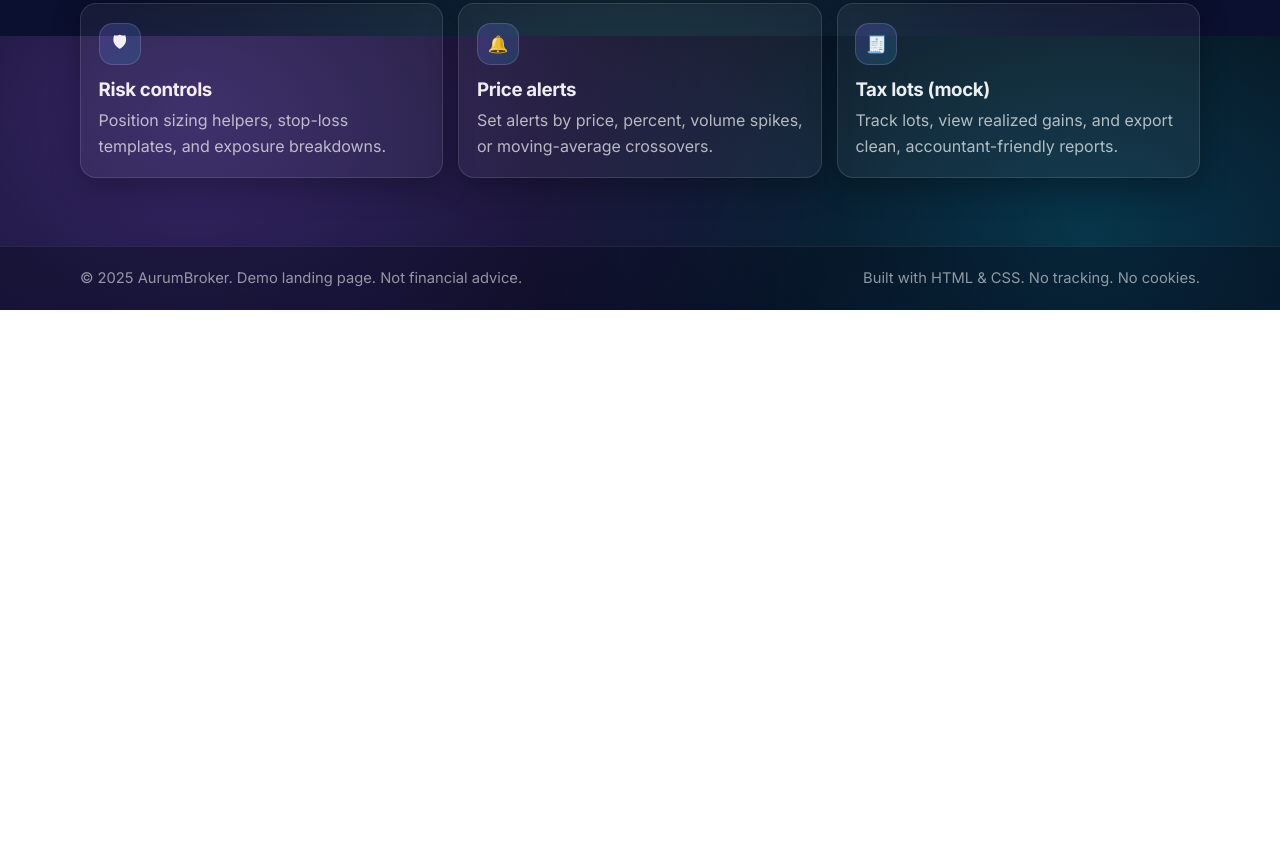
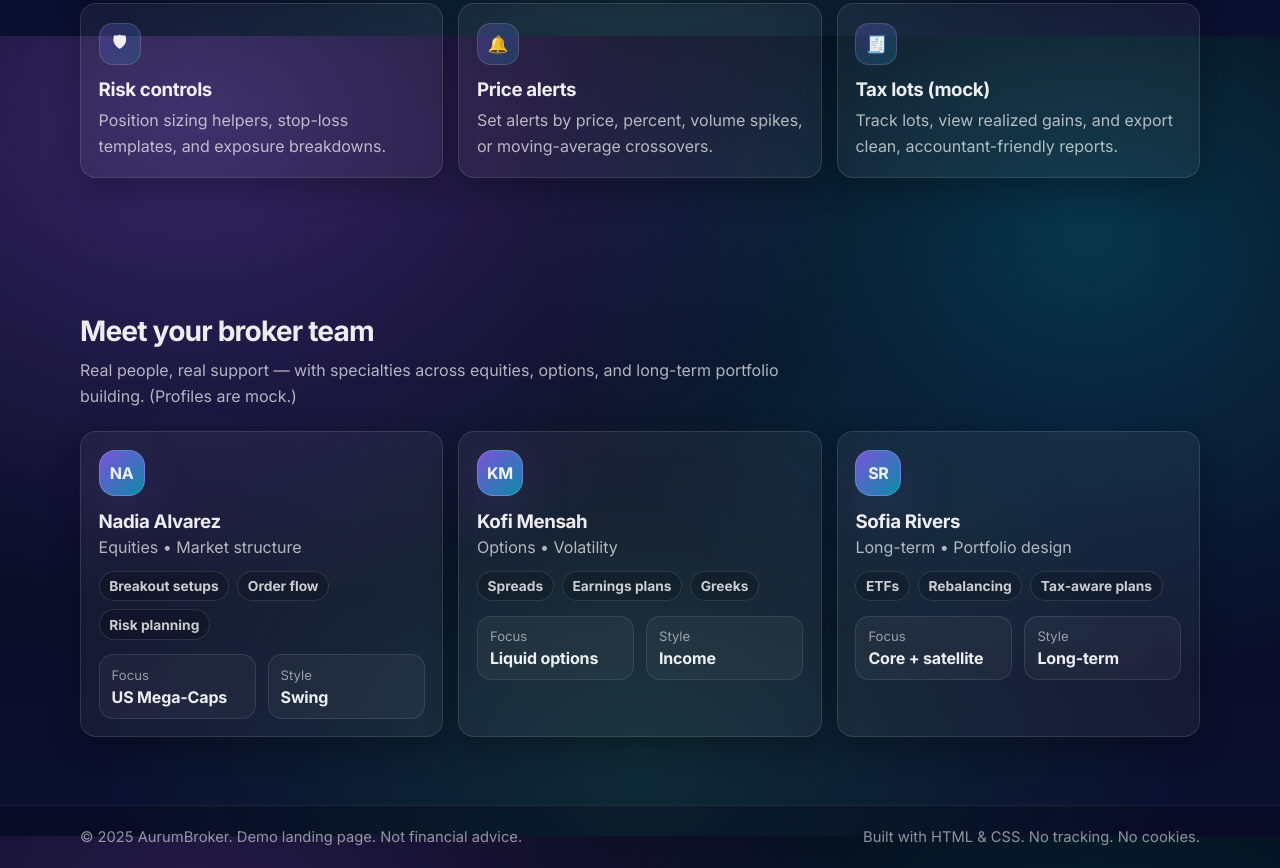
Before and after one commit to Nahom-Solomon625/stock-broker-landing-page, a plain HTML site: page index.html in a window 1280 px wide. Shown: the part 1564-2432 px from the top of the page. Before the commit the page ends 1874 px from the top, so only its background shows below. Drawn offline with Linux system fonts and the light colour scheme.

Commit message:
Add broker team section

```diff
--- a/index.html
+++ b/index.html
@@ -233,6 +233,71 @@
           </div>
         </div>
       </section>
+
+      <section class="section brokers" id="brokers" aria-label="Broker team (mock)">
+        <div class="container">
+          <div class="section-head">
+            <h2>Meet your broker team</h2>
+            <p>
+              Real people, real support — with specialties across equities, options, and long-term
+              portfolio building. (Profiles are mock.)
+            </p>
+          </div>
+
+          <div class="brokers-grid">
+            <article class="person-card">
+              <div class="avatar" aria-hidden="true">NA</div>
+              <div class="person-meta">
+                <h3>Nadia Alvarez</h3>
+                <p class="role">Equities • Market structure</p>
+              </div>
+              <ul class="pill-list" aria-label="Specialties">
+                <li>Breakout setups</li>
+                <li>Order flow</li>
+                <li>Risk planning</li>
+              </ul>
+              <dl class="mini-kpis" aria-label="Highlights">
+                <div><dt>Focus</dt><dd>US Mega-Caps</dd></div>
+                <div><dt>Style</dt><dd>Swing</dd></div>
+              </dl>
+            </article>
+
+            <article class="person-card">
+              <div class="avatar" aria-hidden="true">KM</div>
+              <div class="person-meta">
+                <h3>Kofi Mensah</h3>
+                <p class="role">Options • Volatility</p>
+              </div>
+              <ul class="pill-list" aria-label="Specialties">
+                <li>Spreads</li>
+                <li>Earnings plans</li>
+                <li>Greeks</li>
+              </ul>
+              <dl class="mini-kpis" aria-label="Highlights">
+                <div><dt>Focus</dt><dd>Liquid options</dd></div>
+                <div><dt>Style</dt><dd>Income</dd></div>
+              </dl>
+            </article>
+
+            <article class="person-card">
+              <div class="avatar" aria-hidden="true">SR</div>
+              <div class="person-meta">
+                <h3>Sofia Rivers</h3>
+                <p class="role">Long-term • Portfolio design</p>
+              </div>
+              <ul class="pill-list" aria-label="Specialties">
+                <li>ETFs</li>
+                <li>Rebalancing</li>
+                <li>Tax-aware plans</li>
+              </ul>
+              <dl class="mini-kpis" aria-label="Highlights">
+                <div><dt>Focus</dt><dd>Core + satellite</dd></div>
+                <div><dt>Style</dt><dd>Long-term</dd></div>
+              </dl>
+            </article>
+          </div>
+        </div>
+      </section>
     </main>
 
     <footer class="site-footer">
--- a/style.css
+++ b/style.css
@@ -600,6 +600,92 @@ a {
   z-index: 1;
 }
 
+.brokers-grid {
+  display: grid;
+  grid-template-columns: repeat(3, minmax(0, 1fr));
+  gap: 0.95rem;
+}
+
+.person-card {
+  padding: 1.15rem 1.1rem 1.05rem;
+  border-radius: var(--radius);
+  background: rgba(255, 255, 255, 0.05);
+  border: 1px solid rgba(255, 255, 255, 0.12);
+  box-shadow: var(--shadow-soft);
+}
+
+.avatar {
+  width: 46px;
+  height: 46px;
+  border-radius: 16px;
+  display: grid;
+  place-items: center;
+  font-weight: 850;
+  letter-spacing: -0.02em;
+  background: linear-gradient(135deg, rgba(139, 92, 246, 0.85), rgba(6, 182, 212, 0.7));
+  border: 1px solid rgba(255, 255, 255, 0.18);
+  box-shadow: 0 18px 55px rgba(139, 92, 246, 0.18);
+}
+
+.person-meta {
+  margin-top: 0.85rem;
+}
+
+.person-meta h3 {
+  margin: 0 0 0.25rem;
+  letter-spacing: -0.02em;
+}
+
+.role {
+  margin: 0;
+  color: var(--muted);
+}
+
+.pill-list {
+  list-style: none;
+  padding: 0;
+  margin: 0.85rem 0 0.9rem;
+  display: flex;
+  flex-wrap: wrap;
+  gap: 0.5rem;
+}
+
+.pill-list li {
+  padding: 0.4rem 0.6rem;
+  border-radius: 999px;
+  background: rgba(0, 0, 0, 0.18);
+  border: 1px solid rgba(255, 255, 255, 0.12);
+  color: rgba(255, 255, 255, 0.78);
+  font-weight: 650;
+  font-size: 0.86rem;
+}
+
+.mini-kpis {
+  margin: 0;
+  display: grid;
+  grid-template-columns: 1fr 1fr;
+  gap: 0.75rem;
+}
+
+.mini-kpis div {
+  background: rgba(255, 255, 255, 0.04);
+  border: 1px solid rgba(255, 255, 255, 0.1);
+  border-radius: 14px;
+  padding: 0.7rem 0.75rem;
+}
+
+.mini-kpis dt {
+  font-size: 0.82rem;
+  color: var(--muted-2);
+  margin-bottom: 0.25rem;
+}
+
+.mini-kpis dd {
+  margin: 0;
+  font-weight: 750;
+  letter-spacing: -0.01em;
+}
+
 .site-footer {
   border-top: 1px solid rgba(255, 255, 255, 0.08);
   background: rgba(5, 7, 20, 0.35);
@@ -635,6 +721,10 @@ a {
   .features-grid {
     grid-template-columns: 1fr;
   }
+
+  .brokers-grid {
+    grid-template-columns: 1fr;
+  }
 }
 
 @media (min-width: 860px) {
```
